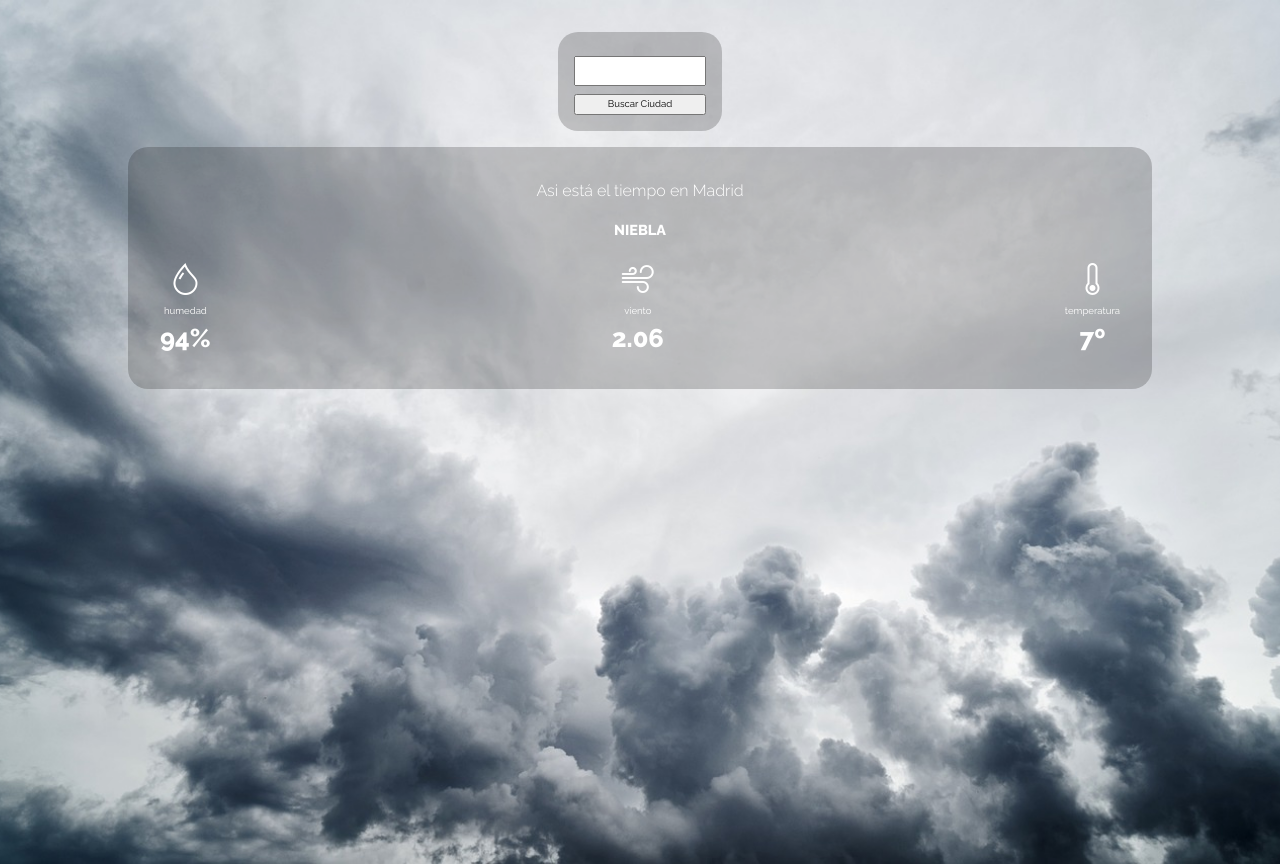
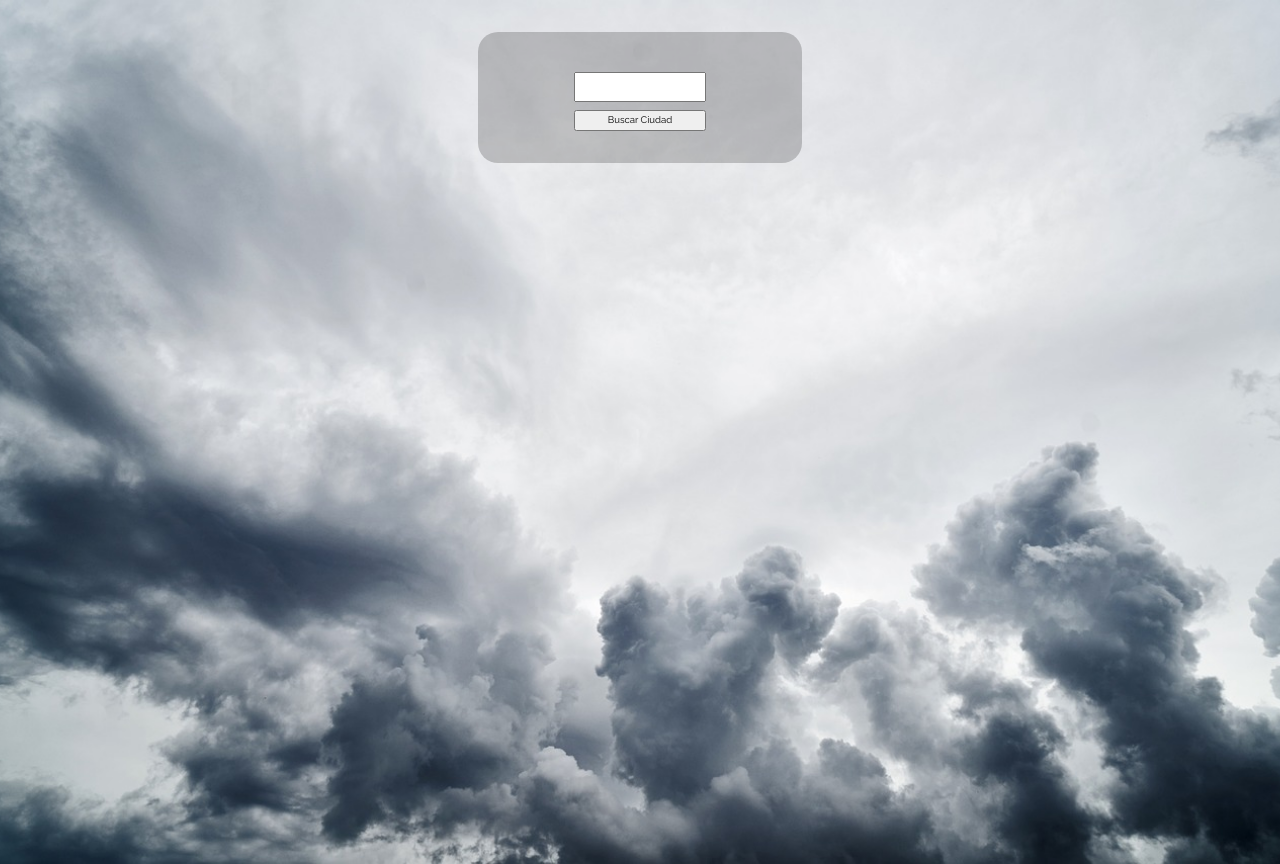
Before and after one commit to SirSuk/STARTER---VITE, a website built with Vite: page index.html in a window 1280 px wide. Built offline with nearby package versions, Linux system fonts and the light colour scheme.

Commit message:
first com

```diff
--- a/index.html
+++ b/index.html
@@ -16,28 +16,7 @@
         <button>Buscar Ciudad</button>
       </form>
    <section class="section">
-    <article class="article">
-      <h2>Asi está el tiempo en Madrid</h2>
-      <h3>NIEBLA</h3>
-      <div class="icons">
-        <div class="cajaicono">
-          <i class="icon bi bi-droplet"></i>
-          <p>humedad</p>
-          <p class="bigtext">94%</p>
-        </div>
-        <div class="cajaicono">
-        <i class="icon bi bi-wind"></i>
-        <p>viento</p>
-        <p class="bigtext">2.06</p>
-      </div>
-        <div class="cajaicono">
-        <i class="icon bi bi-thermometer"></i>
-        <p>temperatura</p>
-        <p class="bigtext">7º</p>
-      </div>
-      </div>
 
-    </article>
    </section>
 
     </div>
--- a/main.js
+++ b/main.js
@@ -1,21 +1,21 @@
 import { capitalize } from "./src/helpers/capitalize";
-
-
-
 
 const form = document.querySelector("#form");
 const section = document.querySelector(".section");
 const KEY = '261c103b267bb4657dc83a691b2eabda';
 const LANG = "es"
+var ciudad = String(form.ciudad.value);
 
 
 
-function dataSetting () {
+function dataSetting (e) {
+  e.preventDefault();
+  llamadaApi()
 
-    return
 }
 
 function extractorDeDatos (datos) {
+  console.log(datos)
     const velocidadViento = datos.wind.speed;
     const descripcion = capitalize(datos.weather[0].description)
     const humedad = datos.main.humidity
@@ -26,7 +26,7 @@ function extractorDeDatos (datos) {
     const articulo = document.createElement("article");
     articulo.className="article";
     articulo.innerHTML = `
-    <h2>Asi está el tiempo en Madrid</h2>
+    <h2>Asi está el tiempo en ${ciudad}</h2>
     <h3>${descripcion}</h3>
     <div class="icons">
       <div class="cajaicono">
@@ -59,4 +59,4 @@ const llamadaApi= () => { fetch(`https://api.openweathermap.org/data/2.5/weather
 }
 
 
-form.addEventListener('submit', () => dataSetting)
+form.addEventListener('submit', (e) => dataSetting(e))
--- a/src/style.css
+++ b/src/style.css
@@ -19,7 +19,7 @@ font-family: 'Raleway', sans-serif;
 
 form {
     background-color: rgb(0,0,0,0.2);
-    padding: 1rem;
+    padding: 2rem 6rem;
     border-radius: 20px;
     display:flex;
     flex-direction: column;
```
